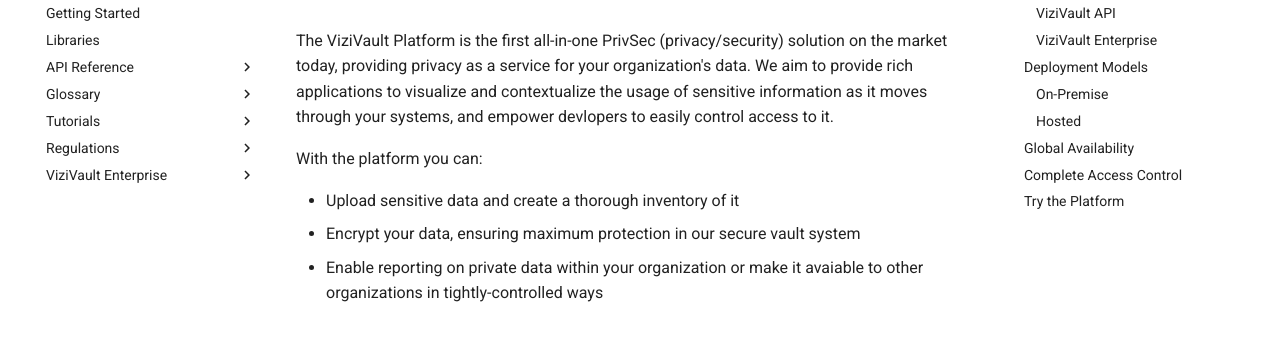
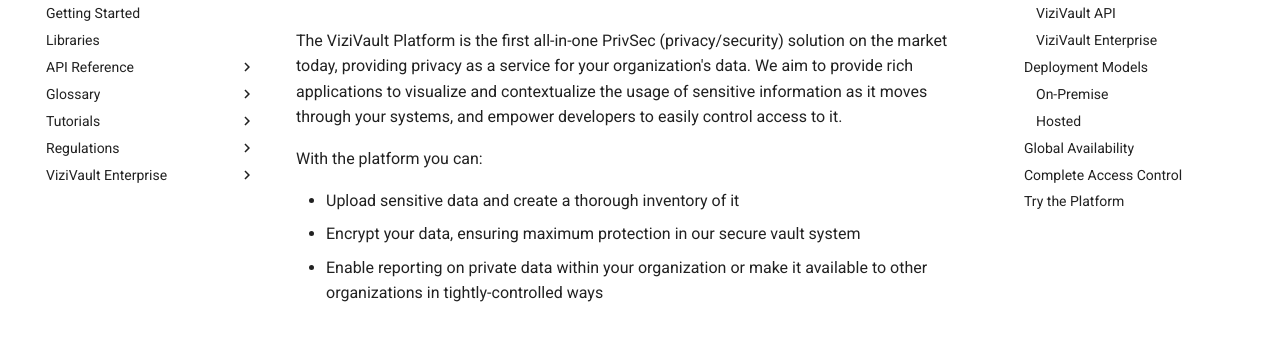
Before and after one commit to anontechnology/documentation, an MkDocs documentation site: the page built from docs/index.md, in a window 1280 px wide and 900 px high. Shown: the part 152-491 px from the top of the window. Built offline with MkDocs 1.6.1 and Material for MkDocs 9.7.7, drawn with Linux system fonts in a browser that asks for light colours.

Commit message:
Fixed typos

```diff
--- a/docs/index.md
+++ b/docs/index.md
@@ -1,11 +1,11 @@
 # Overview
-The ViziVault Platform is the first all-in-one PrivSec (privacy/security) solution on the market today, providing privacy as a service for your organization's data. We aim to provide rich applications to visualize and contextualize the usage of sensitive information as it moves through your systems, and empower devlopers to easily control access to it.
+The ViziVault Platform is the first all-in-one PrivSec (privacy/security) solution on the market today, providing privacy as a service for your organization's data. We aim to provide rich applications to visualize and contextualize the usage of sensitive information as it moves through your systems, and empower developers to easily control access to it.
 
 With the platform you can:
 
 * Upload sensitive data and create a thorough inventory of it
 * Encrypt your data, ensuring maximum protection in our secure vault system
-* Enable reporting on private data within your organization or make it avaiable to other organizations in tightly-controlled ways
+* Enable reporting on private data within your organization or make it available to other organizations in tightly-controlled ways
 
 ![ViziVault Platform Overview](/assets/images/anontech-overview-no-data.png)
 
```
